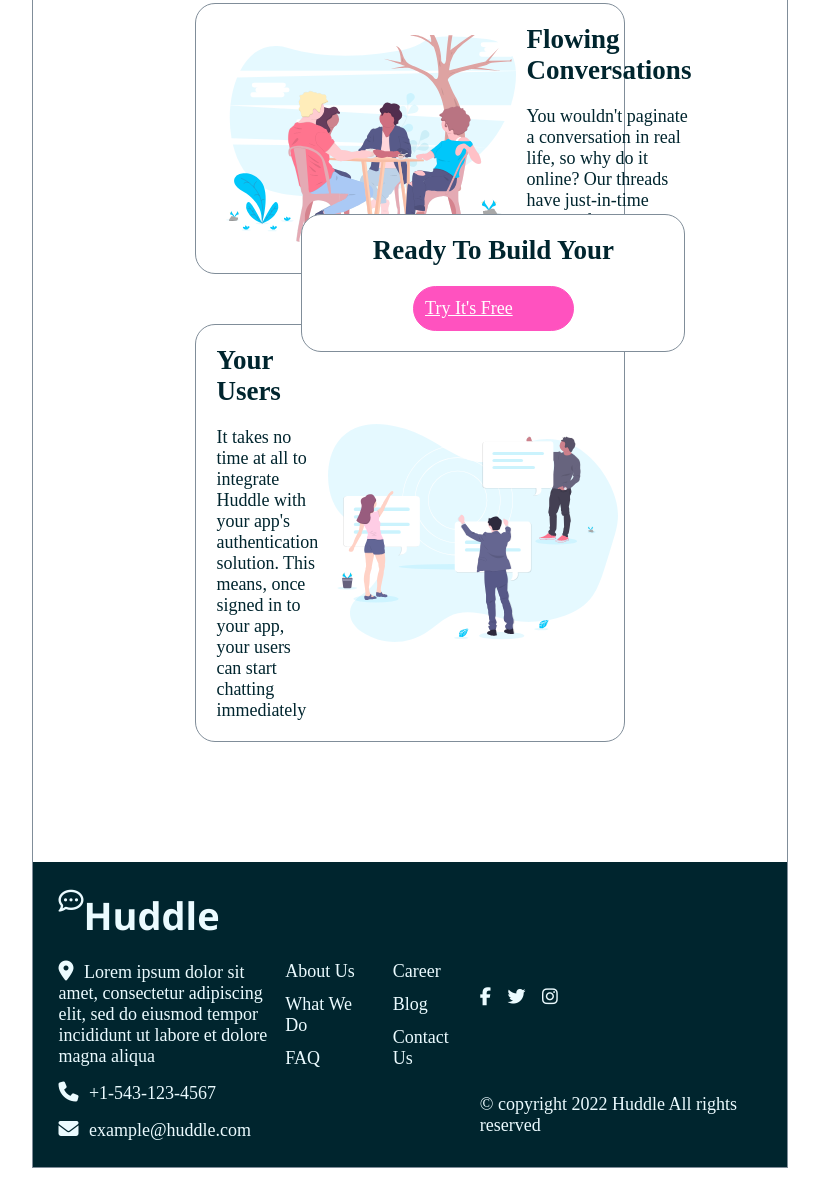
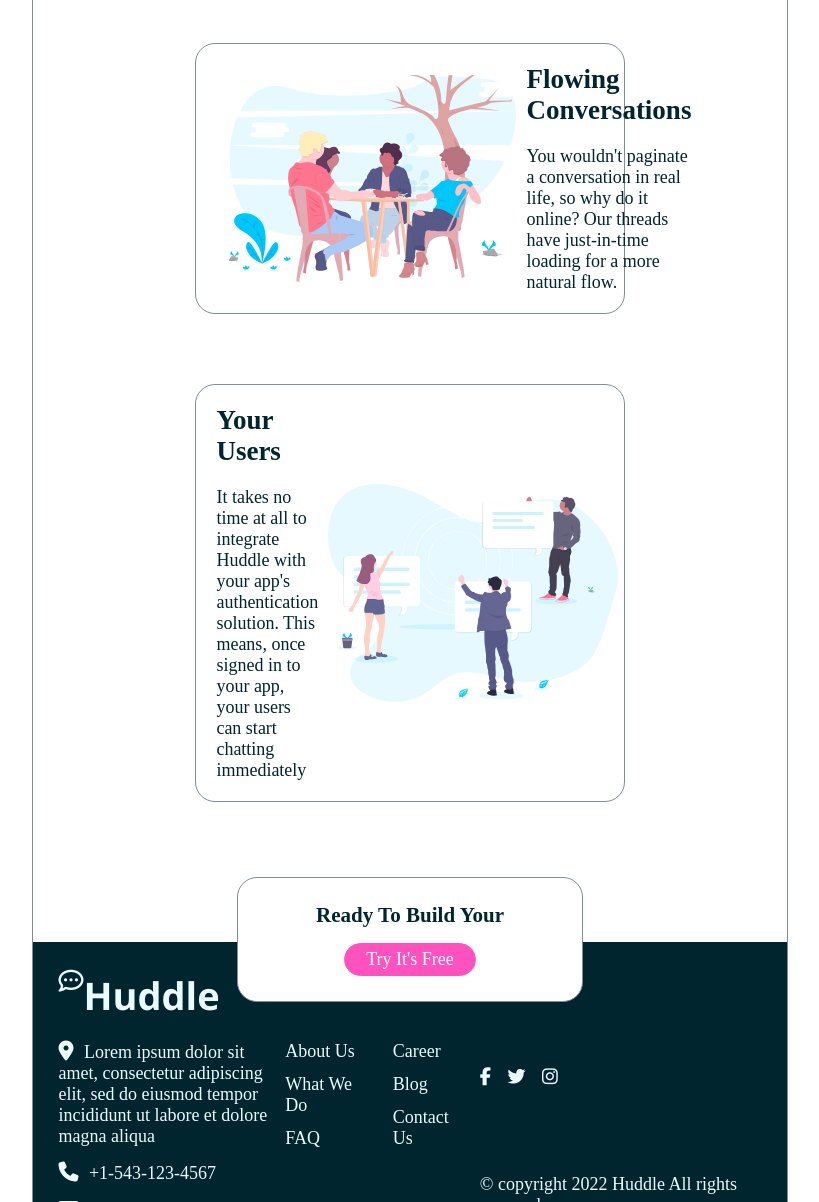
Before and after one commit to dwhyq/zuri-L-page, a plain HTML site: page index.html in a window 1280 px wide. Shown: the part 1036-2238 px from the top of the page, without its empty margins (230-1049 px from the left). Before the commit the page ends 2204 px from the top, so only its background shows below. Drawn offline with nearby package versions, Linux system fonts and the light colour scheme.

Commit message:
Added a button

```diff
--- a/index.html
+++ b/index.html
@@ -55,10 +55,10 @@
                 <img src="/images/illustration-your-users.svg">
             </section>
 
-            <section class="get-started">
-                <h2>Ready To Build Your</h2>
+            <div class="get-started">
+                <h3>Ready To Build Your</h3>
                 <a href="#">Try It's Free</a>
-            </section>
+            </div>
         </main>
         <footer>
             <div class="footer-left">
--- a/style.css
+++ b/style.css
@@ -11,7 +11,6 @@
   width: 59%;
   margin: 0 auto;
   border: 1px solid hsl(208, 11%, 55%);
-
 }
 header {
   height: 450px;
@@ -44,7 +43,7 @@
   padding: 0px;
 }
 h1 {
-    font-family: 'Poppins';
+  font-family: "Poppins";
   font-weight: 600;
   margin-bottom: 20px;
   width: 19vw;
@@ -52,7 +51,6 @@
 }
 .header-text p {
   margin-bottom: 20px;
-
 }
 .header-text button {
   background-color: hsl(322, 100%, 66%);
@@ -61,6 +59,9 @@
   width: 47%;
   border-radius: 50px;
   border: 1px solid hsl(322, 100%, 66%);
+}
+.header-text button:hover {
+  background-color: hsl(322, 79%, 72%);
 }
 .header-img {
   width: 500px;
@@ -78,7 +79,7 @@
   padding: 20px;
   width: 70%;
   border-radius: 20px;
-    margin: 50px auto;
+  margin: 70px auto;
 }
 section img {
   width: 290px;
@@ -89,7 +90,7 @@
 }
 h2 {
   color: hsl(192, 100%, 9%);
-    font-family: 'Poppins';
+  font-family: "Poppins";
   font-weight: 600;
   margin-bottom: 20px;
 }
@@ -97,22 +98,35 @@
   width: 50%;
 }
 .get-started {
-    width: 30%;
+  border: 1px solid hsl(208, 11%, 55%);
+  border-radius: 20px;
+  width: 27%;
   display: flex;
   flex-direction: column;
+  align-items: center;
   position: absolute;
-    top: 150%;
-    margin-left: 11em;
+  left: 0;
+  right: 0;
+  margin-left: auto;
+  margin-right: auto;
+  margin-bottom: 40px;
+  margin-top: 5px;
+  padding: 25px;
   background-color: white;
   color: hsl(192, 100%, 9%);
 }
-.get-started a{
+.get-started a {
   background-color: hsl(322, 100%, 66%);
+  text-align: center;
   color: white;
-    padding: 11px;
-    width: 47%;
+  text-decoration: none;
+  padding: 5px 21px;
+  margin-top: 15px;
   border-radius: 50px;
   border: 1px solid hsl(322, 100%, 66%);
+}
+.get-started a:hover {
+  background-color: hsl(322, 79%, 72%);
 }
 footer {
   display: flex;
@@ -138,9 +152,9 @@
 .footer-left .logo {
   display: flex;
 }
-.location, .phone {
+.location,
+.phone {
   margin-bottom: 15px;
-
 }
 .footer-middle {
   display: flex;
@@ -159,20 +173,6 @@
   height: 20vh;
   margin-top: 95px;
 }
-
-
-
-
-
-
-
-
-
-
-
-
-
-
 
 /*Media Query Starts Here*/
 
@@ -237,5 +237,4 @@
   .header-img {
     width: 335px;
   }
-
 }
```
Lines whose indentation alone changed are shown as unchanged.
